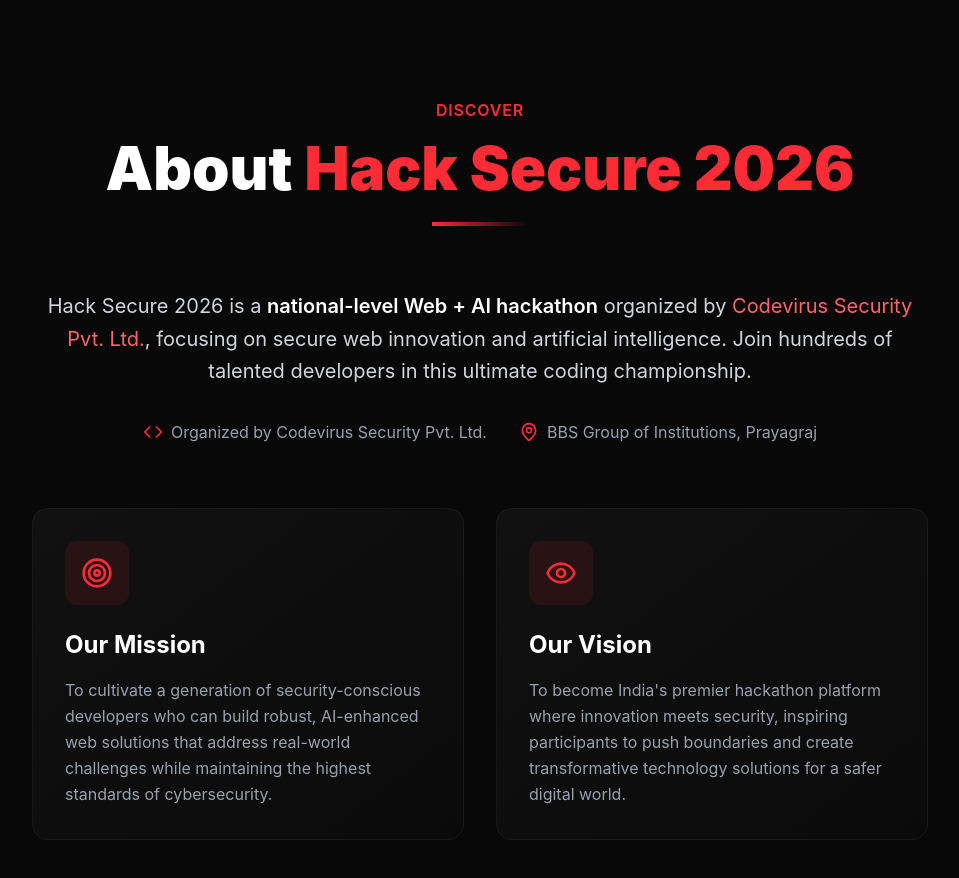
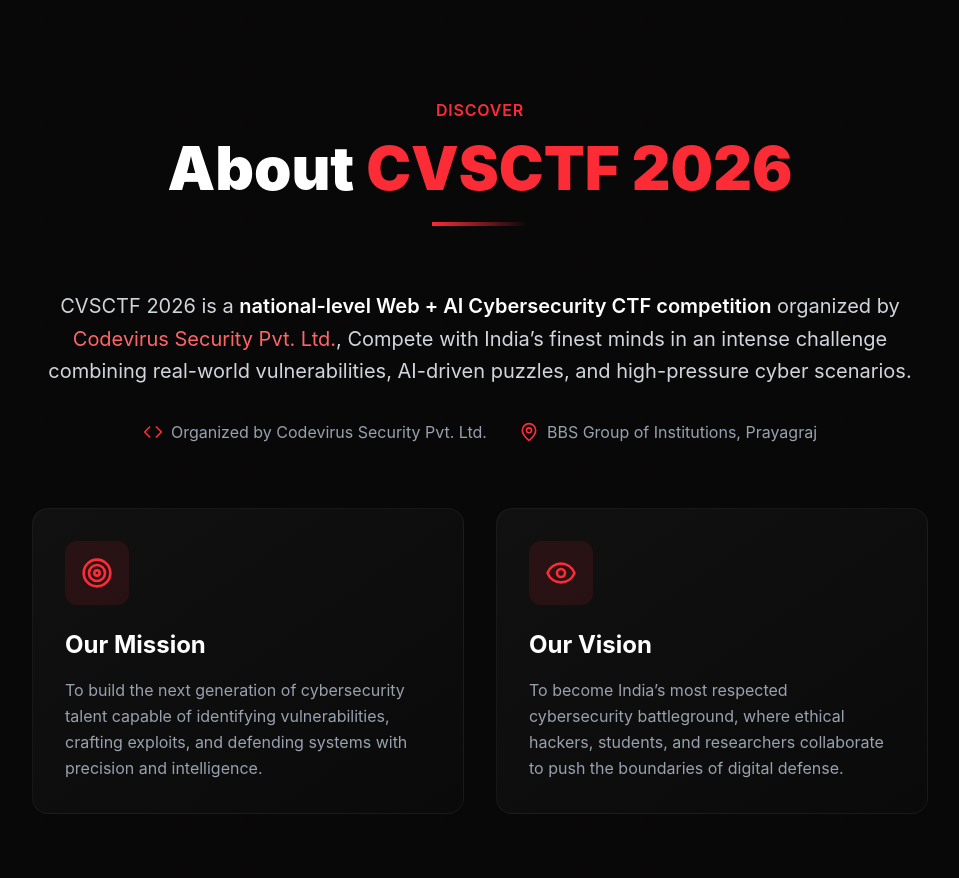
Before and after one commit to gayasuddin123/hack-secure, a React app in the folder frontend/: page / in a window 1280 px wide. Shown: the part 1180-2058 px from the top of the page, without its empty margins (160-1119 px from the left). Built offline with nearby package versions, Linux system fonts and the light colour scheme; the HTML template or start-up script is replaced by a standard one.

Commit message:
About,Mission,Vision

```diff
--- a/frontend/src/pages/Home.jsx
+++ b/frontend/src/pages/Home.jsx
@@ -187,7 +187,7 @@
           {/* Subtitle */}
           <div className="flex items-center justify-center gap-4 mb-8">
             <div className="h-px w-16 bg-gradient-to-r from-transparent to-red-500" />
-            <h2 className="text-2xl sm:text-3xl font-bold text-white">HACK SECURE 2026</h2>
+            <h2 className="text-2xl sm:text-3xl font-bold text-white">CVSCTF 2026</h2>
             <div className="h-px w-16 bg-gradient-to-l from-transparent to-red-500" />
           </div>
 
@@ -252,7 +252,7 @@
           <div className="text-center mb-16">
             <span className="text-red-500 font-semibold tracking-wider uppercase">Discover</span>
             <h2 className="text-4xl sm:text-5xl lg:text-6xl font-black mt-4 mb-6">
-              About <span className="text-red-500">Hack Secure 2026</span>
+              About <span className="text-red-500">CVSCTF 2026</span>
             </h2>
             <div className="w-24 h-1 bg-gradient-to-r from-red-500 to-transparent mx-auto" />
           </div>
@@ -260,10 +260,9 @@
           {/* Main Content */}
           <div className="max-w-4xl mx-auto text-center mb-16">
             <p className="text-xl text-gray-300 leading-relaxed mb-8">
-              Hack Secure 2026 is a <span className="text-white font-semibold">national-level Web + AI hackathon</span> organized
-              by <span className="text-red-400">Codevirus Security Pvt. Ltd.</span>, focusing on secure web innovation
-              and artificial intelligence. Join hundreds of talented developers in this ultimate
-              coding championship.
+              CVSCTF 2026 is a <span className="text-white font-semibold">national-level Web + AI Cybersecurity CTF competition</span> organized
+              by <span className="text-red-400">Codevirus Security Pvt. Ltd.</span>, Compete with India’s finest minds in an intense challenge combining real-world vulnerabilities, AI-driven puzzles, and high-pressure cyber scenarios.
+
             </p>
 
             <div className="flex flex-wrap items-center justify-center gap-8 text-gray-400">
@@ -289,9 +288,7 @@
                 </div>
                 <h3 className="text-2xl font-bold mb-4">Our Mission</h3>
                 <p className="text-gray-400 leading-relaxed">
-                  To cultivate a generation of security-conscious developers who can build
-                  robust, AI-enhanced web solutions that address real-world challenges while
-                  maintaining the highest standards of cybersecurity.
+                  To build the next generation of cybersecurity talent capable of identifying vulnerabilities, crafting exploits, and defending systems with precision and intelligence.
                 </p>
               </div>
             </div>
@@ -305,9 +302,7 @@
                 </div>
                 <h3 className="text-2xl font-bold mb-4">Our Vision</h3>
                 <p className="text-gray-400 leading-relaxed">
-                  To become India's premier hackathon platform where innovation meets security,
-                  inspiring participants to push boundaries and create transformative technology
-                  solutions for a safer digital world.
+                  To become India’s most respected cybersecurity battleground, where ethical hackers, students, and researchers collaborate to push the boundaries of digital defense.
                 </p>
               </div>
             </div>
```
